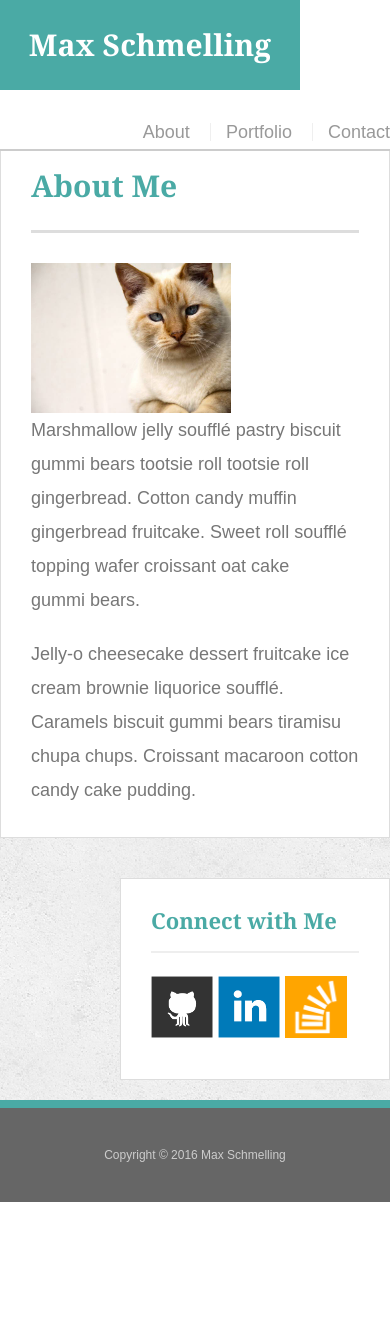
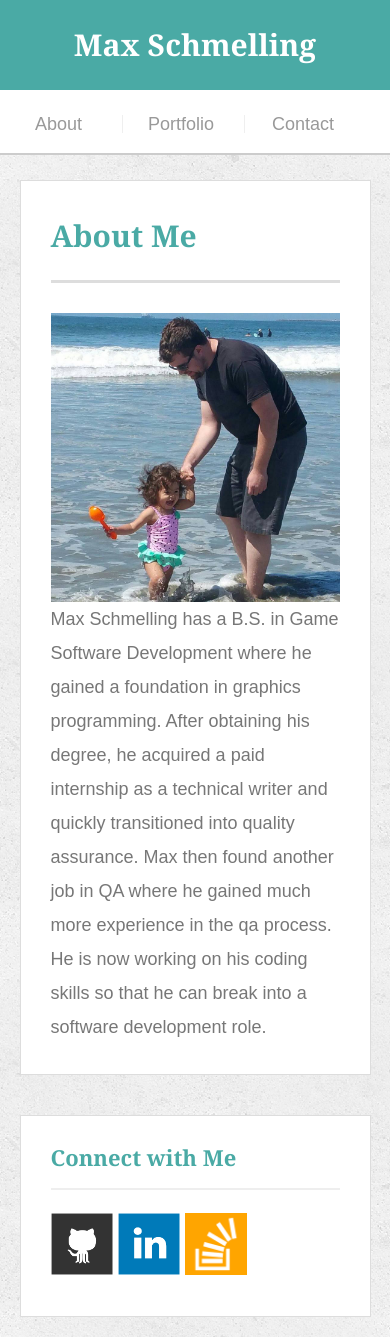
Before and after one commit to mks117/Responsive-Portfolio, a plain HTML site: page index.html in a window 390 px wide. Shown: the top 1337 px of the page. Before the commit the page ends 1202 px from the top, so only its background shows below. Drawn offline with Linux system fonts and the light colour scheme.

Commit message:
completed responsive website design

```diff
--- a/assets/css/style.css
+++ b/assets/css/style.css
@@ -203,19 +203,108 @@ input[type=submit] {
 
 
 @media screen and (max-width: 980px) {
-    #main-container {
+    .main-section {
+      width: 50%;
+      margin-left: 25px;
+    }
 
+    .sidebar {
+      margin-right: 25px;
+    }
+
+    .auth-image {
+      width: 100%;
+    }
+
+    #logo {
+      margin-left: 25px;
+    }
+
+    nav {
+      margin-right: 25px;
     }
 }
 
 @media screen and (max-width: 768px) {
-    #main-container {
+    .main-section {
+      width: 100%;
+      margin-left: 10px;
+      max-width: 625px;
+    }
 
+    .sidebar {
+      width: 100%;
+      margin-left: 10px;
+      float: left;
+      max-width: 625px;
+    }
+
+    .auth-image {
+      width: 50%;
+    }
+
+    #logo {
+      margin-left: 10px;
+    }
+
+    nav {
+      margin-right: 10px;
+    }
+
+    .work:nth-child(odd) {
+      margin-right: 20px;
+    }
+
+    .work:nth-child(even) {
+      margin-right: 20px;
+    }
+
+    .work {
+      width: 45%;
     }
 }
 
 @media screen and (max-width: 640px) {
     #main-container {
+      width: 90%;
+    }
+    #logo {
+      display: block;
+      width: 100%;
+      margin-left: 0px;
+    }
 
+    nav {
+      margin-right: 0px;
+      margin-top: 0px;
+      float: none;
+    }
+
+    nav a {
+      width: 30%;
+      margin-top: 25px;
+      margin-bottom: 20px;
+      padding: 0px;
+      margin-left: 0px;
+      margin-right: 0px;
+      text-align: center;
+    }
+
+    .main-section {
+      margin-left: 0px;
+      margin-top: 50px;
+    }
+
+    .sidebar {
+      margin-left: 0px;
+    }
+
+    .auth-image {
+      width: 100%;
+    }
+
+    .work {
+      float: none;
+      width: 100%;
     }
 }
--- a/index.html
+++ b/index.html
@@ -26,9 +26,8 @@
   <div id="main-container" class="container">
     <section class="main-section">
       <h1>About Me</h1>
-      <img src="assets/images/cat.jpg" class="auth-image" alt="Your Name">
-      <p>Marshmallow jelly souffl&eacute; pastry biscuit gummi bears tootsie roll tootsie roll gingerbread. Cotton candy muffin gingerbread fruitcake. Sweet roll souffl&eacute; topping wafer croissant oat cake gummi&nbsp;bears.</p>
-      <p>Jelly-o cheesecake dessert fruitcake ice cream brownie liquorice souffl&eacute;. Caramels biscuit gummi bears tiramisu chupa chups. Croissant macaroon cotton candy cake pudding.</p>
+      <img src="assets/images/abi-beach.jpg" class="auth-image" alt="Your Name">
+      <p>Max Schmelling has a B.S. in Game Software Development where he gained a foundation in graphics programming. After obtaining his degree, he acquired a paid internship as a technical writer and quickly transitioned into quality assurance. Max then found another job in QA where he gained much more experience in the qa process. He is now working on his coding skills so that he can break into a software development role.</p>
     </section>
     <section class="sidebar">
       <div id="connect">
@@ -43,7 +42,7 @@
   <!-- Footer -->
   <footer>
     <div class="container">
-      Copyright &copy; 2016 Max Schmelling
+      Copyright &copy; 2017 Max Schmelling
     </div>
   </footer>
 </body>
```
Also changed, not shown: contact.html (+1 -1 lines), portfolio.html (+1 -1 lines), assets/images/abi-beach.jpg (added).
